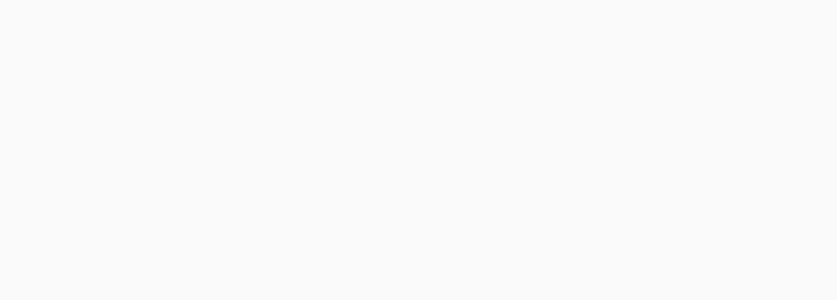
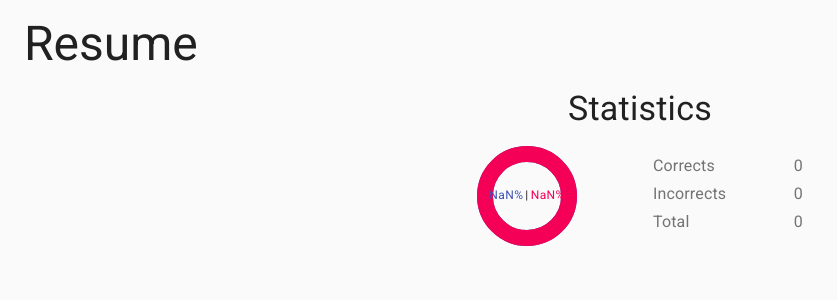
Before and after one commit to Gleydson07/whats_the_answer, a React (Create React App) app: page /resume in a window 1280 px wide. Shown: the top 300 px of the page, without its empty margins (0-837 px from the left). Built offline with nearby package versions, Linux system fonts and the light colour scheme.

Commit message:
list questions on resume

```diff
--- a/src/Routes.tsx
+++ b/src/Routes.tsx
@@ -3,6 +3,7 @@ import { BrowserRouter as Router, Route, Switch } from 'react-router-dom';
 import { Home } from './pages/Home'
 import { Confirmation } from './pages/Confirmation';
 import { Dashboard } from './pages/Dashboard';
+import { Resume } from './pages/Resume';
 
 export function Routes(){
     return (
@@ -11,6 +12,7 @@ export function Routes(){
                 <Route path="/" exact component={Home}/>
                 <Route path="/confirmation" component={Confirmation}/>
                 <Route path="/dashboard" component={Dashboard}/>
+                <Route path="/resume" component={Resume}/>
             </Switch>
         </Router>
     )
--- a/src/components/Statistics.tsx
+++ b/src/components/Statistics.tsx
@@ -1,17 +1,25 @@
 import CircularProgress from '@material-ui/core/CircularProgress';
-import { Box, List, ListItem, ListItemSecondaryAction, ListItemText, Tooltip, Typography } from "@material-ui/core";
-
+import { Box, Tooltip, Typography } from "@material-ui/core";
+import { useQuestions } from './hooks/useQuestions';
 
 export function Statistics(){
+    const {quiz} = useQuestions();
+
     return (
         <Box justifyContent="center" pt={2}>
-            <Typography variant="h4">
-                Dashboard
+            <Typography variant="h4" style={{textAlign:"center", marginBottom:"1rem"}} color="textPrimary">
+                Statistics
             </Typography>
-            <Box display="flex" alignItems="center" justifyContent="center" my={2} >
-                <Tooltip title="Erros">
-                    <Box position="relative" display="inline-flex">
-                        <CircularProgress variant="determinate" value={75} size={96} thickness={7} color="secondary"/>
+            <Box display="flex" alignItems="center" justifyContent="center" height="6rem">
+                <Box position="relative" width="6rem" height="100%" >
+                    <Box position="absolute" display="inline-flex">
+                        <CircularProgress
+                            variant="determinate"
+                            value={-(quiz.corrects/quiz.totalQuestions)*100}
+                            size={100}
+                            thickness={7}
+                            color="primary"
+                        />
                         <Box
                             top={0}
                             left={0}
@@ -22,34 +30,16 @@ export function Statistics(){
                             alignItems="center"
                             justifyContent="center"
                         >
-                            <Typography variant="caption" component="div" color="textSecondary">
-                                50%
-                            </Typography>
                         </Box>
                     </Box>
-                </Tooltip>
-
-                <Box width={300} textAlign="center">
-                    <List dense aria-label="main statistics" style={{padding: "0 2rem"}}>
-                        <ListItemText primary="Statistics"/>
-                        <ListItem >
-                            <ListItemText secondary="Correct"/>
-                            <ListItemSecondaryAction >7</ListItemSecondaryAction>
-                        </ListItem>
-                        <ListItem>
-                            <ListItemText secondary="Incorrects" />
-                            <ListItemSecondaryAction >3</ListItemSecondaryAction>
-                        </ListItem>
-                        <ListItem>
-                            <ListItemText secondary="Total" />
-                            <ListItemSecondaryAction>id of quantity</ListItemSecondaryAction>
-                        </ListItem>
-                    </List>
-                </Box>
-
-                <Tooltip title="Acertos">
-                    <Box position="relative" display="inline-flex">
-                        <CircularProgress variant="determinate" value={75} size={96} thickness={7} color="primary"/>
+                    <Box position="absolute" display="inline-flex">
+                        <CircularProgress
+                            variant="determinate"
+                            value={(quiz.incorrects/quiz.totalQuestions)*100}
+                            size={100}
+                            thickness={7}
+                            color="secondary"
+                        />
                         <Box
                             top={0}
                             left={0}
@@ -60,12 +50,48 @@ export function Statistics(){
                             alignItems="center"
                             justifyContent="center"
                         >
-                            <Typography variant="caption" component="div" color="textSecondary">
-                                50%
+
+                            <Tooltip title="Corrects">
+                                <Typography variant="caption" component="div" color="primary">
+                                    {`${(quiz.corrects/quiz.totalQuestions)*100}%`}
+                                </Typography>
+                            </Tooltip>
+                            <Typography variant="caption" component="div" style={{margin:"0 2px"}}>
+                                |
                             </Typography>
+                            <Tooltip title="Incorrects">
+                                <Typography variant="caption" component="div" color="secondary">
+                                    {`${(quiz.incorrects/quiz.totalQuestions)*100}%`}
+                                </Typography>
+                            </Tooltip>
                         </Box>
                     </Box>
-                </Tooltip>
+                </Box>
+
+                <Box
+                    width={150}
+                    height="100%"
+                    display="flex"
+                    flexDirection="column"
+                    justifyContent="center"
+                    textAlign="center"
+                    ml="5rem"
+                >
+                    <Typography variant="subtitle1" color="textSecondary" >
+                        <Box display="flex" width="100%" justifyContent="space-between" >
+                            <span>Corrects</span>
+                            <span>{quiz.corrects}</span>
+                        </Box>
+                        <Box display="flex" width="100%" justifyContent="space-between">
+                            <span>Incorrects</span>
+                            <span>{quiz.incorrects}</span>
+                        </Box>
+                        <Box display="flex" width="100%" justifyContent="space-between">
+                            <span>Total</span>
+                            <span>{quiz.totalQuestions}</span>
+                        </Box>
+                    </Typography>
+                </Box>
             </Box>
 
         </Box>
--- a/src/components/hooks/useQuestions.tsx
+++ b/src/components/hooks/useQuestions.tsx
@@ -1,18 +1,16 @@
-import { useContext, createContext, ReactNode, useState, useEffect } from "react";
+import { useContext, createContext, ReactNode, useState } from "react";
 import { api } from "../../services/axios";
 
 type QuestionsProviderProps = {
     children: ReactNode;
 }
 
-// type currentQuiz = {
-//     questions: Question[],
-//     current: number,
-//     corrects: number,
-//     incorrects: number,
-//     next: number,
-//     totalQuestions: number,
-// }
+type Quiz = {
+    questions: Question[],
+    corrects: number,
+    incorrects: number,
+    totalQuestions: number,
+}
 
 type Questions = {
     results: Question[];
@@ -26,18 +24,27 @@ type Question = {
     question: string,
     correct_answer: string,
     incorrect_answers: string[]
-    answers: string[]
+    answers: string[],
+    answer_selected_for_user?: string;
 }
 
 interface IQuestionContextProps {
     quantityQuestions: number;
     oneQuestion: Question;
     answerSelected: String;
+    quiz: Quiz,
     loadingQuantityQuestions: (value: number) => void;
     loadingUserAnswer: (value: String) => void;
     loadingQuestions: () => void;
     checkAnswer: (value: String) => boolean;
     getQuestion: (value?: number) => void;
+}
+
+const initialQuizProps  = {
+    questions: [] as Question[],
+    corrects: 0,
+    incorrects: 0,
+    totalQuestions: 0
 }
 
 export const QuestionsContext = createContext({} as IQuestionContextProps);
@@ -47,9 +54,25 @@ export const QuestionsProvider = ({children}: QuestionsProviderProps) => {
     const [loadedQuestions, setLoadedQuestions] = useState<Question[]>([] as Question[]);
     const [oneQuestion, setOneQuestion] = useState<Question>({} as Question);
     const [answerSelected, setAnswerSelected] = useState<String>('');
+    const [quiz, setQuiz] = useState<Quiz>(initialQuizProps);
 
     function checkAnswer(userResponse: String){
-        return userResponse === oneQuestion?.correct_answer;
+        const result = userResponse === oneQuestion?.correct_answer;
+        let correct = 0;
+        let incorrect = 0;
+        if(result){
+            correct = 1;
+        }else{
+            incorrect = 1;
+        }
+        setQuiz({
+            questions: [...quiz.questions, oneQuestion],
+            corrects: quiz.corrects+=correct,
+            incorrects: quiz.incorrects+=incorrect,
+            totalQuestions: quantityQuestions
+        })
+
+        return result;
     }
 
     function loadingUserAnswer(value: String){
@@ -119,7 +142,8 @@ export const QuestionsProvider = ({children}: QuestionsProviderProps) => {
             loadingUserAnswer,
             loadingQuestions,
             checkAnswer,
-            getQuestion
+            getQuestion,
+            quiz
         }}>
             {children}
         </QuestionsContext.Provider>
--- a/src/pages/Resume.tsx
+++ b/src/pages/Resume.tsx
@@ -1,7 +1,32 @@
-
+import { useQuestions } from "../components/hooks/useQuestions"
+import { Statistics } from "../components/Statistics";
+import { Container, Typography, Box } from '@material-ui/core';
+import { FormQuestion } from "../components/FormQuestion";
 
 export function Resume(){
+    const {quiz} = useQuestions();
+
     return (
-        <h1></h1>
+        <Container style={{marginTop:"1rem"}}>
+            <Typography variant="h3">
+                Resume
+            </Typography>
+            <Statistics/>
+            <Box maxWidth="sm" mt="5rem">
+                {quiz.questions.map(item => (
+                    <FormQuestion
+                        key={item.id}
+                        id={item.id}
+                        category={item.category}
+                        type={item.type}
+                        difficulty={item.difficulty}
+                        question={item.question}
+                        correct_answer={item.correct_answer}
+                        incorrect_answers={item.incorrect_answers}
+                        answers={item.answers}
+                    />
+                ))}
+            </Box>
+        </Container>
     )
 }
```
Also changed, not shown: src/components/FormQuestion.tsx (+10 -10 lines), src/components/StatusProgress.tsx (deleted, +0 -33 lines), src/pages/Dashboard.tsx (+14 -10 lines).
